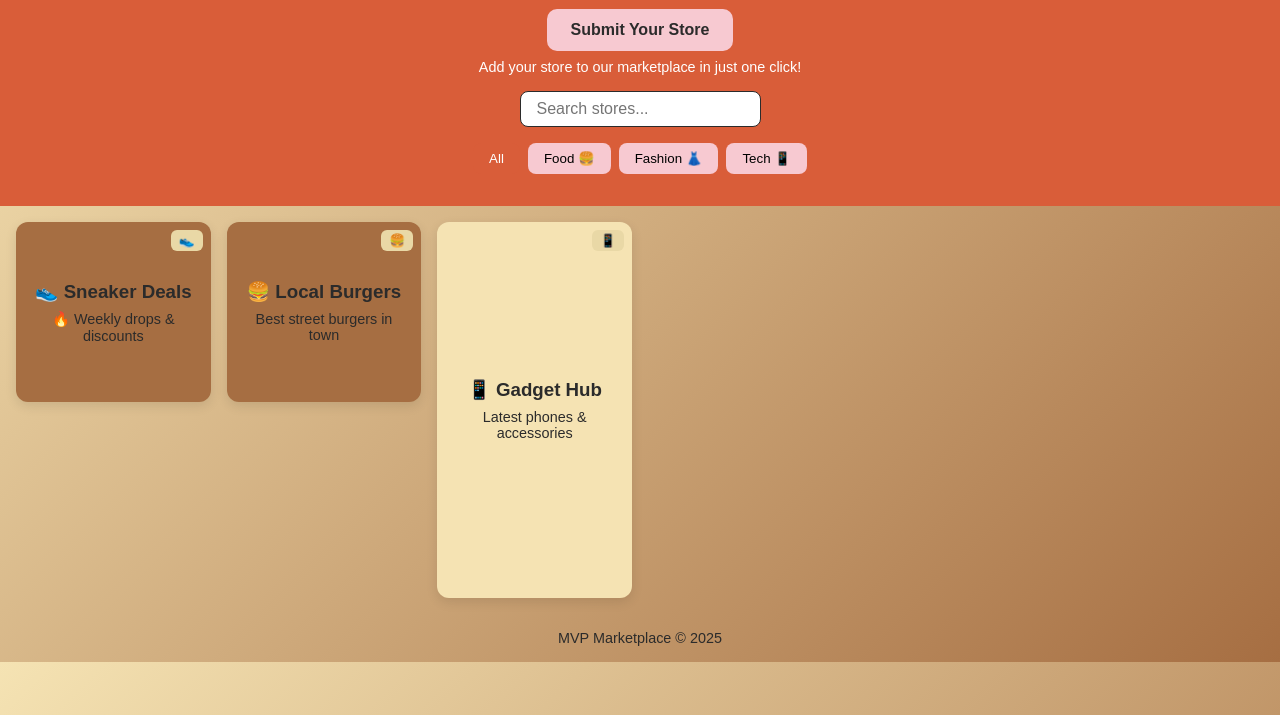
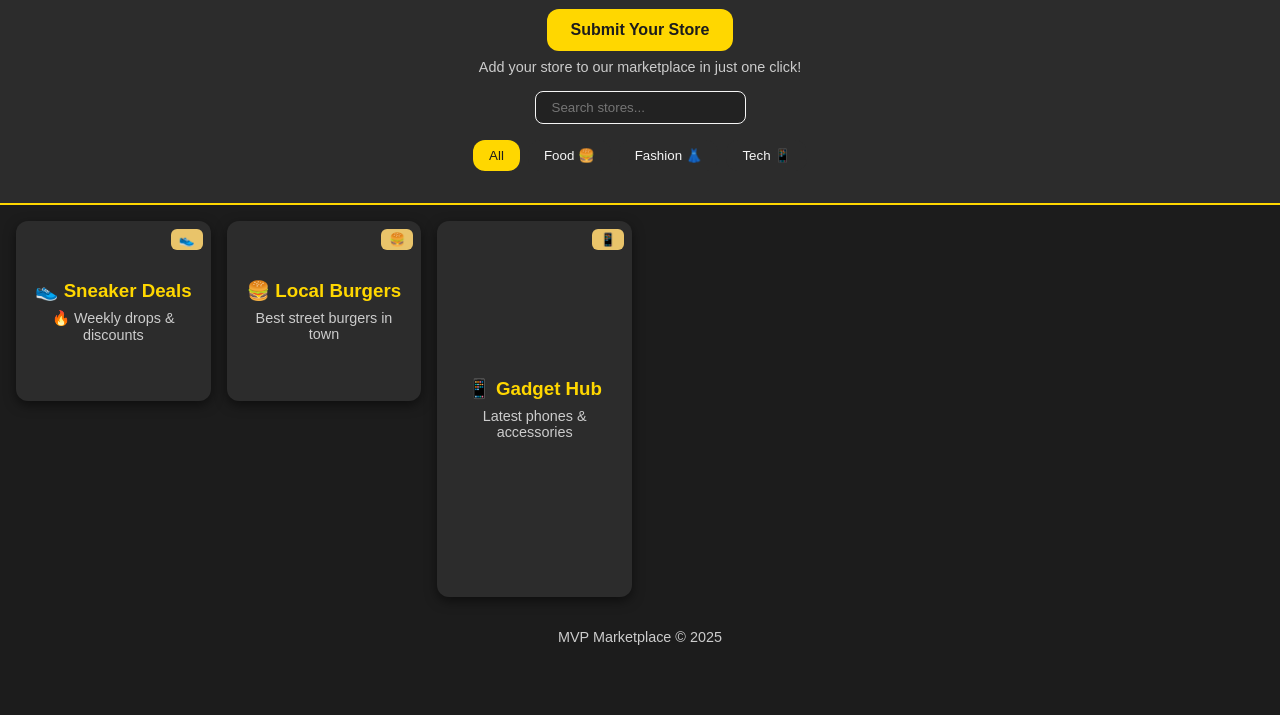
Before and after one commit to talk2klyro/tribe-app, a plain HTML site: page index.html in a window 1280 px wide. Shown: the part 85-800 px from the top of the page. Drawn offline with nearby package versions, Linux system fonts and the light colour scheme.

Commit message:
Update index.html

```diff
--- a/index.html
+++ b/index.html
@@ -3,57 +3,92 @@
 <head>
 <meta charset="UTF-8">
 <meta name="viewport" content="width=device-width, initial-scale=1.0">
-<title>MVP Marketplace Bento Grid</title>
+<title>MVP Marketplace - Black Gold Theme</title>
 
 <style>
 :root {
-  --wheat: #F5E3B3;
-  --maple: #D95D39;
-  --fallen: #A66E42;
-  --spider: #2B2B2B;
-  --dango: #F7C9D1;
-  --champagne: #E9D8A6;
-  --card-radius: 12px;
-  --shadow: 0 4px 12px rgba(0,0,0,0.1);
-  --transition-speed: 0.3s;
+  --primary-bg: #1C1C1C;
+  --card-bg: #2C2C2C;
+  --accent-gold: #FFD700;
+  --hover-gold: #E9C46A;
+  --text-color: #F5F5F5;
+  --shadow: 0 4px 12px rgba(0,0,0,0.5);
+  --radius: 12px;
+  --transition: 0.3s;
 }
-* { box-sizing: border-box; margin:0; padding:0; }
-body { font-family: Arial, sans-serif; background: linear-gradient(135deg, var(--wheat), var(--fallen)); color: var(--spider); }
-header { text-align:center; padding:2rem 1rem 1rem 1rem; background: var(--maple); color:#fff; }
-header h1 { margin-bottom:0.5rem; }
-.submit-store { display:inline-block; background: var(--dango); color: var(--spider); padding:0.75rem 1.5rem; border-radius:10px; margin-top:1rem; cursor:pointer; font-weight:bold; text-decoration:none; transition: transform var(--transition-speed), box-shadow var(--transition-speed);}
-.submit-store:hover { transform: scale(1.05); box-shadow:0 0 12px var(--champagne);}
-.submit-desc { margin-top:0.5rem; font-size:0.9rem; color:#fff; }
-.search-bar { display:block; margin:1rem auto; max-width:400px; padding:0.5rem 1rem; border-radius:8px; border:1px solid var(--spider); font-size:1rem; }
 
-/* Categories filter */
+* { box-sizing:border-box; margin:0; padding:0; }
+body {
+  font-family: Arial, sans-serif;
+  background: var(--primary-bg);
+  color: var(--text-color);
+}
+header {
+  text-align:center; padding:2rem 1rem 1rem 1rem; background: var(--card-bg); border-bottom:2px solid var(--accent-gold);
+}
+header h1 { margin-bottom:0.5rem; color: var(--accent-gold);}
+.submit-store {
+  display:inline-block;
+  background: var(--accent-gold);
+  color: var(--primary-bg);
+  padding:0.75rem 1.5rem;
+  border-radius: var(--radius);
+  margin-top:1rem;
+  cursor:pointer;
+  font-weight:bold;
+  text-decoration:none;
+  transition: transform var(--transition), box-shadow var(--transition);
+}
+.submit-store:hover { transform: scale(1.05); box-shadow:0 0 12px var(--hover-gold);}
+.submit-desc { margin-top:0.5rem; font-size:0.9rem; color:#ccc; }
+.search-bar { display:block; margin:1rem auto; max-width:400px; padding:0.5rem 1rem; border-radius:8px; border:1px solid var(--text-color); background:#222; color:#fff; }
+
+/* Categories */
 .categories { display:flex; justify-content:center; gap:0.5rem; margin:1rem 0; flex-wrap:wrap; }
-.category-btn { background: var(--dango); border:none; padding:0.5rem 1rem; border-radius:8px; cursor:pointer; transition: transform 0.2s; }
-.category-btn:hover { transform: scale(1.05); }
-.category-btn.active { background: var(--maple); color:#fff; }
+.category-btn {
+  background: var(--card-bg);
+  border:none; padding:0.5rem 1rem;
+  border-radius: var(--radius);
+  cursor:pointer; color:var(--text-color);
+  transition: transform var(--transition), background var(--transition);
+}
+.category-btn:hover { transform:scale(1.05); background: var(--hover-gold); color: var(--primary-bg);}
+.category-btn.active { background: var(--accent-gold); color: var(--primary-bg); }
 
 /* Grid / Cards */
 .grid { display:grid; grid-template-columns: repeat(auto-fill, minmax(180px, 1fr)); grid-auto-rows:180px; gap:1rem; padding:1rem; }
-.card { border-radius:var(--card-radius); box-shadow:var(--shadow); display:flex; flex-direction:column; justify-content:center; align-items:center; text-align:center; padding:1rem; cursor:pointer; transition: transform var(--transition-speed), box-shadow var(--transition-speed); color:var(--spider); position:relative; }
-.card:hover { transform:translateY(-5px) scale(1.03); box-shadow:0 8px 20px rgba(0,0,0,0.15); }
-.card.small { background: var(--fallen); grid-row:span 1; grid-column:span 1; }
-.card.medium { background: var(--wheat); grid-row:span 2; grid-column:span 1; }
-.card.large { background: var(--wheat); grid-row:span 2; grid-column:span 2; }
-.card h3 { margin-bottom:0.5rem; }
-.card p { font-size:0.9rem; color:var(--spider); }
-.badge { position:absolute; top:8px; right:8px; background:var(--champagne); color:var(--spider); padding:0.2rem 0.5rem; font-size:0.8rem; border-radius:6px; }
+.card {
+  background: var(--card-bg); border-radius:var(--radius);
+  box-shadow:var(--shadow);
+  display:flex; flex-direction:column; justify-content:center; align-items:center;
+  text-align:center; padding:1rem; cursor:pointer;
+  transition: transform var(--transition), box-shadow var(--transition);
+  color: var(--text-color); position:relative;
+}
+.card:hover { transform:translateY(-5px) scale(1.03); box-shadow:0 8px 20px rgba(255,215,0,0.5);}
+.card.small { grid-row:span 1; grid-column:span 1; }
+.card.medium { grid-row:span 2; grid-column:span 1; }
+.card.large { grid-row:span 2; grid-column:span 2; }
+.card h3 { margin-bottom:0.5rem; color: var(--accent-gold); }
+.card p { font-size:0.9rem; color:#ccc; }
+.badge { position:absolute; top:8px; right:8px; background: var(--hover-gold); color: var(--primary-bg); padding:0.2rem 0.5rem; font-size:0.8rem; border-radius:6px; }
 
 /* Modal */
-.modal { position:fixed; top:0; left:0; width:100%; height:100%; display:none; justify-content:center; align-items:flex-start; background:rgba(43,43,43,0.8); z-index:100; padding-top:3rem; }
-.modal-content { background: var(--wheat); padding:2rem; border-radius:var(--card-radius); max-width:500px; width:90%; text-align:center; position:relative; }
-.close { position:absolute; top:10px; right:15px; font-size:1.2rem; cursor:pointer; }
-.links-container { display:flex; justify-content:center; align-items:flex-start; margin-top:1.5rem; gap:1rem; perspective:1000px; }
-.link-card { background: var(--dango); color: var(--spider); padding:0.75rem 1rem; border-radius:10px; min-width:100px; text-align:center; cursor:pointer; transition: transform 0.3s; flex-shrink:0; text-decoration:none; position:relative;}
-.link-card:hover { transform: scale(1.1) rotateZ(0deg); }
-.link-card::after { content: attr(data-preview); position:absolute; bottom:120%; left:50%; transform:translateX(-50%); background:var(--champagne); color:var(--spider); padding:0.4rem 0.6rem; border-radius:6px; font-size:0.75rem; white-space:nowrap; opacity:0; pointer-events:none; transition:opacity 0.25s; }
-.link-card:hover::after { opacity:1; }
+.modal { position:fixed; top:0; left:0; width:100%; height:100%; display:none; justify-content:center; align-items:flex-start; background:rgba(0,0,0,0.85); z-index:100; padding-top:3rem;}
+.modal-content { background: var(--card-bg); padding:2rem; border-radius: var(--radius); max-width:500px; width:90%; text-align:center; position:relative; color: var(--text-color);}
+.close { position:absolute; top:10px; right:15px; font-size:1.5rem; cursor:pointer; color:var(--accent-gold);}
+.links-container { display:flex; justify-content:center; align-items:flex-start; margin-top:1.5rem; gap:1rem; perspective:1000px; flex-wrap:wrap;}
+.link-card {
+  background: var(--accent-gold); color:var(--primary-bg);
+  padding:0.75rem 1rem; border-radius:10px; min-width:100px; text-align:center;
+  cursor:pointer; transition: transform 0.3s; flex-shrink:0; text-decoration:none; position:relative;
+}
+.link-card:hover { transform: scale(1.1) rotateZ(0deg); background: var(--hover-gold); color:var(--primary-bg);}
+.link-card::after { content: attr(data-preview); position:absolute; bottom:120%; left:50%; transform:translateX(-50%); background:#222; color:var(--accent-gold); padding:0.4rem 0.6rem; border-radius:6px; font-size:0.75rem; white-space:nowrap; opacity:0; pointer-events:none; transition:opacity 0.25s;}
+.link-card:hover::after { opacity:1;}
 
-footer { text-align:center; padding:1rem; font-size:0.9rem; color:var(--spider);}
+footer { text-align:center; padding:1rem; font-size:0.9rem; color:#ccc; }
+
 </style>
 </head>
 <body>
@@ -91,77 +126,74 @@ footer { text-align:center; padding:1rem; font-size:0.9rem; color:var(--spider);
 
 <script src="https://cdnjs.cloudflare.com/ajax/libs/gsap/3.13.0/gsap.min.js"></script>
 <script>
-async function loadStores() {
-  try {
+async function loadStores(){
+  try{
     const res = await fetch('stores.json');
     const stores = await res.json();
     renderStores(stores);
-  } catch(e){ console.error('Error loading stores.json', e);}
+  }catch(e){console.error(e);}
 }
 
-function renderStores(stores) {
+function renderStores(stores){
   const grid = document.getElementById('storeGrid');
   grid.innerHTML = '';
-  stores.forEach(store => {
+  stores.forEach(store=>{
     const card = document.createElement('div');
-    const sizes = ['small','medium','large'];
+    const sizes=['small','medium','large'];
     card.className = `card ${sizes[Math.floor(Math.random()*sizes.length)]}`;
     card.dataset.category = store.category;
-    card.innerHTML = `<h3>${store.emoji} ${store.name}</h3><p>${store.tagline}</p><span class="badge">${store.emoji}</span>`;
+    card.innerHTML=`<h3>${store.emoji} ${store.name}</h3><p>${store.tagline}</p><span class="badge">${store.emoji}</span>`;
     card.addEventListener('click', ()=>openModal(store));
     grid.appendChild(card);
-    gsap.from(card, {opacity:0, y:20, duration:0.5, ease:"power2.out"});
+    gsap.from(card,{opacity:0, y:20, duration:0.5, ease:"power2.out"});
   });
 }
 
-// Modal with multi-link fan & previews
 function openModal(store){
-  document.getElementById('modalTitle').innerText = `${store.emoji} ${store.name}`;
-  document.getElementById('modalTagline').innerText = store.tagline;
-  const videoDiv = document.getElementById('modalVideo');
-  videoDiv.innerHTML = store.video_url ? `<iframe width="100%" height="250" src="${store.video_url}" frameborder="0" allowfullscreen loading="lazy"></iframe>` : '';
-  const linksContainer = document.getElementById('modalLinks');
-  linksContainer.innerHTML = '';
+  document.getElementById('modalTitle').innerText=`${store.emoji} ${store.name}`;
+  document.getElementById('modalTagline').innerText=store.tagline;
+  const videoDiv=document.getElementById('modalVideo');
+  videoDiv.innerHTML=store.video_url?`<iframe width="100%" height="250" src="${store.video_url}" frameborder="0" allowfullscreen loading="lazy"></iframe>`:'';
+  const linksContainer=document.getElementById('modalLinks');
+  linksContainer.innerHTML='';
   if(store.links){
-    const linkKeys = Object.keys(store.links);
-    const mid = (linkKeys.length-1)/2;
+    const linkKeys=Object.keys(store.links);
+    const mid=(linkKeys.length-1)/2;
     linkKeys.forEach((key,index)=>{
-      const linkCard = document.createElement('a');
-      linkCard.className = 'link-card';
-      linkCard.href = store.links[key].url;
-      linkCard.target = '_blank';
-      linkCard.innerText = key;
-      linkCard.dataset.preview = store.links[key].preview || "";
-      const rotation = (index-mid)*15;
-      linkCard.style.transform = `rotate(${rotation}deg)`;
+      const linkCard=document.createElement('a');
+      linkCard.className='link-card';
+      linkCard.href=store.links[key].url;
+      linkCard.target='_blank';
+      linkCard.innerText=key;
+      linkCard.dataset.preview=store.links[key].preview||"";
+      const rotation=(index-mid)*15;
+      linkCard.style.transform=`rotate(${rotation}deg)`;
       linksContainer.appendChild(linkCard);
     });
   }
-  const modal = document.getElementById('storeModal');
-  modal.style.display = 'flex';
+  const modal=document.getElementById('storeModal');
+  modal.style.display='flex';
   gsap.from(".modal-content",{scale:0.8, opacity:0, duration:0.4, ease:"back.out(1.7)"});
   modal.focus();
 }
 
-const modal = document.getElementById('storeModal');
-document.getElementById('closeModal').onclick = ()=>{modal.style.display='none';}
-window.onclick = e => {if(e.target===modal) modal.style.display='none';}
+const modal=document.getElementById('storeModal');
+document.getElementById('closeModal').onclick=()=>{modal.style.display='none';}
+window.onclick=e=>{if(e.target===modal) modal.style.display='none';}
 window.addEventListener('keydown', e=>{if(e.key==='Escape') modal.style.display='none';})
 
-// Search
-document.getElementById('searchBar').addEventListener('input', (e)=>{
-  const filter = e.target.value.toLowerCase();
+document.getElementById('searchBar').addEventListener('input', e=>{
+  const filter=e.target.value.toLowerCase();
   document.querySelectorAll('.card').forEach(card=>{
-    const text = card.innerText.toLowerCase();
-    card.style.display = text.includes(filter) ? '' : 'none';
+    const text=card.innerText.toLowerCase();
+    card.style.display=text.includes(filter)?'':'none';
   });
 });
 
-// Category filter
 function filterByCategory(category){
   document.querySelectorAll('.card').forEach(card=>{
-    card.style.display = (category==='All'||card.dataset.category===category)?'none':''; // fix display
-    card.style.display = (category==='All'||card.dataset.category===category)?'':'none';
+    card.style.display=(category==='All'||card.dataset.category===category)?'':'none';
+    card.style.display=(category==='All'||card.dataset.category===category)?'':'none';
   });
 }
 
@@ -169,7 +201,10 @@ document.querySelectorAll('.category-btn').forEach(btn=>{
   btn.addEventListener('click', ()=>{
     document.querySelectorAll('.category-btn').forEach(b=>b.classList.remove('active'));
     btn.classList.add('active');
-    filterByCategory(btn.dataset.cat);
+    const cat=btn.dataset.cat;
+    document.querySelectorAll('.card').forEach(card=>{
+      card.style.display=(cat==='All'||card.dataset.category===cat)?'':'none';
+    });
   });
 });
 
```
